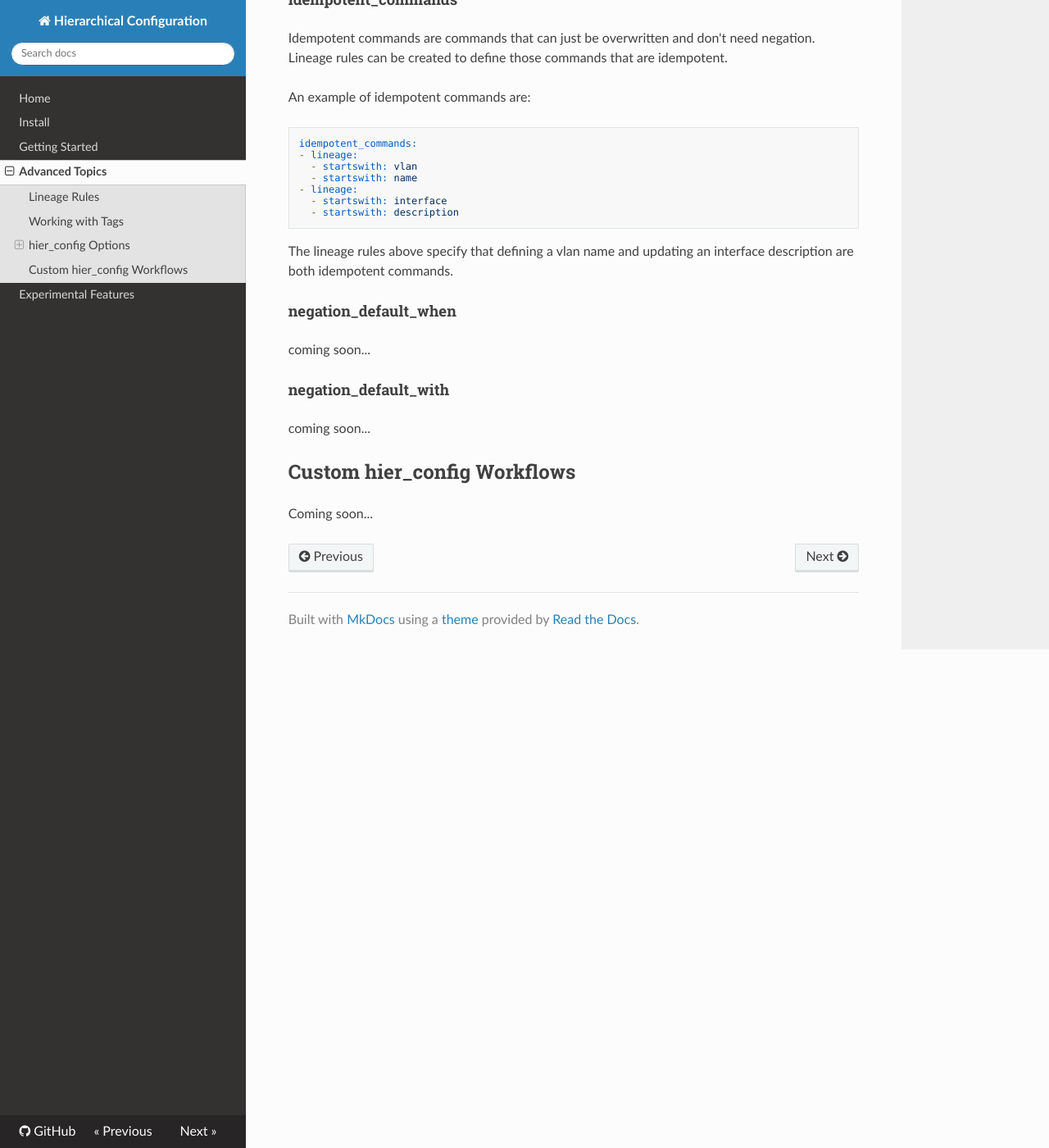
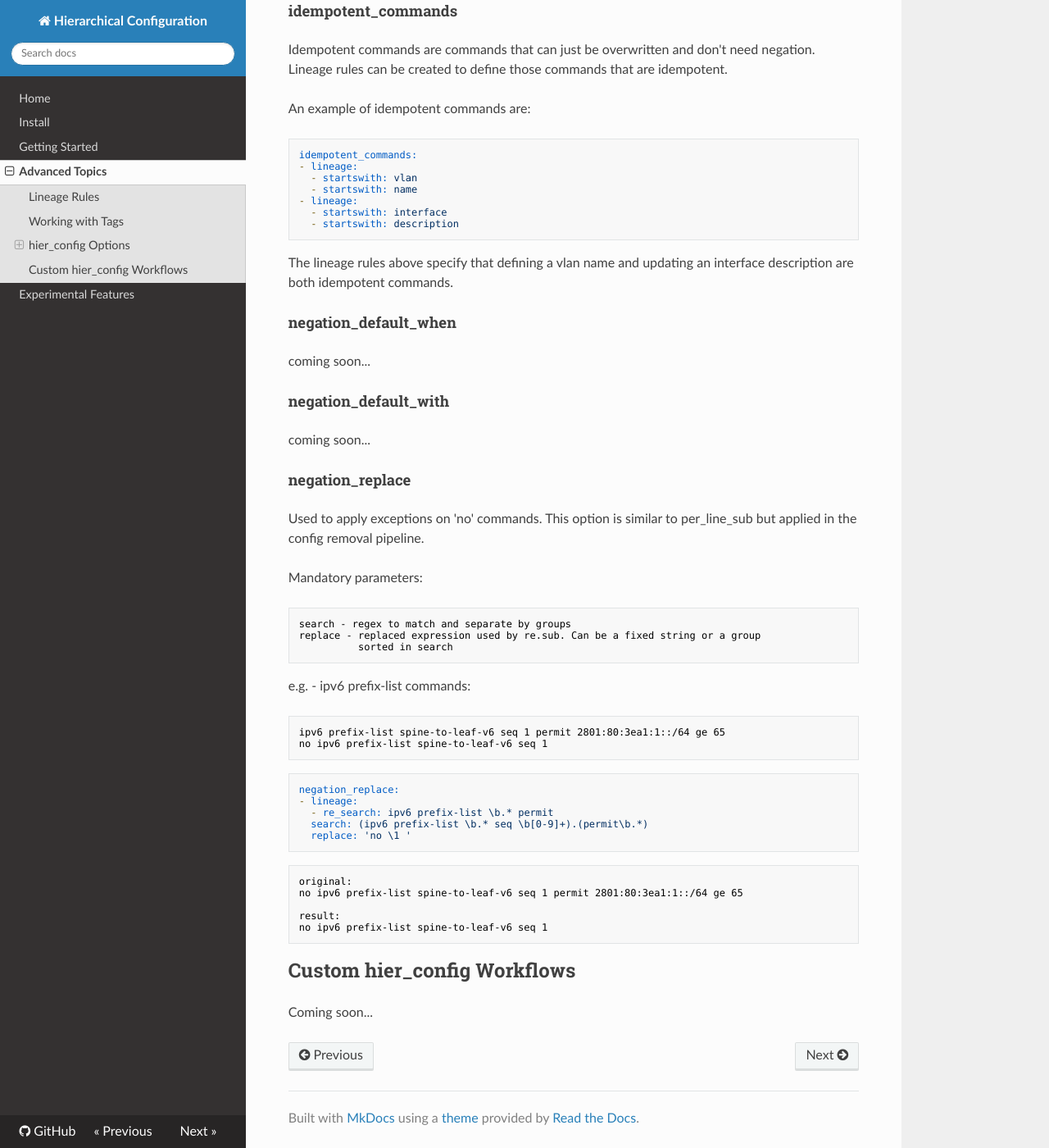
Before and after one commit to netdevops/hier_config, an MkDocs documentation site: the page built from docs/advanced-topics.md, in a window 1280 px wide and 1400 px high, scrolled down 6629 px. Shown: the whole window at 82% size. Built offline with MkDocs 1.6.1, drawn with Linux system fonts in a browser that asks for light colours; nearby versions of some CDN libraries; some of the changed text lies outside the part shown.

Commit message:
add new hier_config option ('no' commands exception)

````diff
--- a/docs/advanced-topics.md
+++ b/docs/advanced-topics.md
@@ -160,6 +160,7 @@ base_options: dict = {
     "idempotent_commands": [],
     "negation_default_when": [],
     "negation_negate_with": [],
+    "negation_replace": [],
 }
 ```
 
@@ -348,6 +349,40 @@ coming soon...
 
 coming soon...
 
+#### negation_replace
+
+Used to apply exceptions on 'no' commands. This option is similar to
+per_line_sub but applied in the config removal pipeline.
+
+Mandatory parameters:
+```text
+search - regex to match and separate by groups
+replace - replaced expression used by re.sub. Can be a fixed string or a group
+          sorted in search
+```
+
+e.g. - ipv6 prefix-list commands:
+```text
+ipv6 prefix-list spine-to-leaf-v6 seq 1 permit 2801:80:3ea1:1::/64 ge 65
+no ipv6 prefix-list spine-to-leaf-v6 seq 1
+```
+
+```yaml
+negation_replace:
+- lineage:
+  - re_search: ipv6 prefix-list \b.* permit
+  search: (ipv6 prefix-list \b.* seq \b[0-9]+).(permit\b.*)
+  replace: 'no \1 '
+```
+
+```text
+original:
+no ipv6 prefix-list spine-to-leaf-v6 seq 1 permit 2801:80:3ea1:1::/64 ge 65
+
+result:
+no ipv6 prefix-list spine-to-leaf-v6 seq 1
+```
+
 ## Custom hier_config Workflows
 
 Coming soon...
````
Also changed, not shown: 3 other files.
